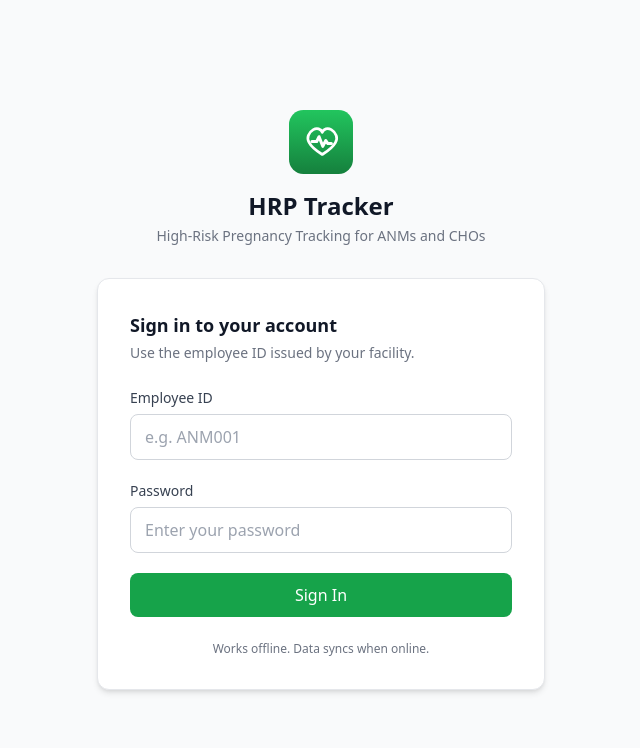
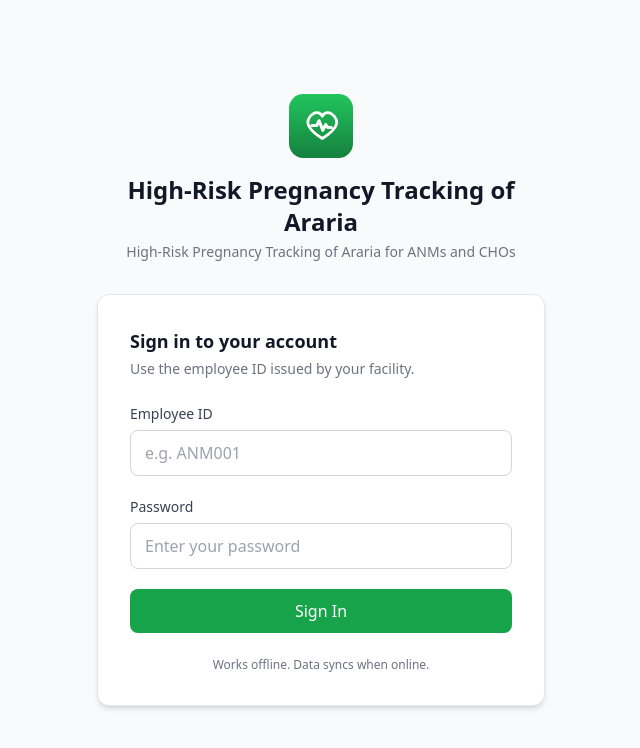
Before and after one commit to adityapandey2002/MATERNAL_HEALTH_HRP, a React (Vite) app in the folder packages/client/: page /login in a window 1280 px wide. Shown: the top 748 px of the page, without its empty margins (319-959 px from the left). Built offline with nearby package versions, Linux system fonts and the light colour scheme; no server answers; what @hrp/shared would draw is missing.

Commit message:
rebrand: High-Risk Pregnancy Tracking of Araria

```diff
--- a/package.json
+++ b/package.json
@@ -2,9 +2,7 @@
   "name": "hrp-tracking-platform",
   "version": "0.0.0",
   "private": true,
-  "workspaces": [
-    "packages/*"
-  ],
+  "workspaces": ["packages/*"],
   "scripts": {
     "dev": "npm run dev --workspaces --if-present",
     "dev:client": "npm run dev --workspace=packages/client",
--- a/packages/client/index.html
+++ b/packages/client/index.html
@@ -4,11 +4,11 @@
     <meta charset="UTF-8" />
     <meta name="viewport" content="width=device-width, initial-scale=1.0, viewport-fit=cover" />
     <meta name="theme-color" content="#16a34a" />
-    <meta name="description" content="High-Risk Pregnancy Tracking for ANMs" />
+    <meta name="description" content="High-Risk Pregnancy Tracking of Araria for ANMs" />
     <link rel="icon" type="image/svg+xml" href="/favicon.svg" />
     <link rel="manifest" href="/manifest.json" />
     <link rel="apple-touch-icon" href="/pwa-192.png" />
-    <title>HRP Tracker</title>
+    <title>High-Risk Pregnancy Tracking of Araria</title>
   </head>
   <body>
     <div id="root"></div>
--- a/packages/client/src/components/Layout.tsx
+++ b/packages/client/src/components/Layout.tsx
@@ -54,7 +54,7 @@ export default function Layout() {
             <BrandMark size={32} variant="compact" title={null} />
             <div className="min-w-0">
               <p className="truncate text-base font-bold leading-tight text-gray-900">
-                HRP Tracker
+                High-Risk Pregnancy Tracking of Araria
               </p>
               <p className="truncate text-xs leading-tight text-gray-500">
                 Maternal Risk Monitoring
--- a/packages/client/src/components/ui/BrandMark.tsx
+++ b/packages/client/src/components/ui/BrandMark.tsx
@@ -13,7 +13,7 @@ interface BrandMarkProps {
 }
 
 /**
- * HRP Tracker brand mark.
+ * High-Risk Pregnancy Tracking of Araria brand mark.
  *
  * A heart outline carrying a monitoring pulse. The pulse is the dominant
  * stroke so the mark reads as "maternal vitals under watch" rather than as a
@@ -22,7 +22,7 @@ interface BrandMarkProps {
 export function BrandMark({
   size = 40,
   variant = "full",
-  title = "HRP Tracker",
+  title = "High-Risk Pregnancy Tracking of Araria",
   className,
 }: BrandMarkProps) {
   const gradientId = `brand-mark-gradient-${variant}`;
@@ -79,7 +79,9 @@ export function BrandLockup({ size = 40, variant = "full", className }: BrandLoc
     <div className={`flex items-center gap-2.5 ${className ?? ""}`}>
       <BrandMark size={size} variant={variant} title={null} />
       <div className="min-w-0">
-        <p className="truncate text-base font-bold leading-tight text-gray-900">HRP Tracker</p>
+        <p className="truncate text-base font-bold leading-tight text-gray-900">
+          High-Risk Pregnancy Tracking of Araria
+        </p>
         <p className="truncate text-xs leading-tight text-gray-500">Maternal Risk Monitoring</p>
       </div>
     </div>
--- a/packages/client/src/pages/Login.tsx
+++ b/packages/client/src/pages/Login.tsx
@@ -32,9 +32,11 @@ export default function LoginPage() {
       <div className="w-full max-w-md">
         <div className="flex flex-col items-center mb-8 text-center">
           <BrandMark size={64} variant="full" />
-          <h1 className="mt-4 text-2xl font-bold text-gray-900">HRP Tracker</h1>
+          <h1 className="mt-4 text-2xl font-bold text-gray-900">
+            High-Risk Pregnancy Tracking of Araria
+          </h1>
           <p className="mt-1 text-sm text-gray-500">
-            High-Risk Pregnancy Tracking for ANMs and CHOs
+            High-Risk Pregnancy Tracking of Araria for ANMs and CHOs
           </p>
         </div>
 
--- a/packages/client/src/pages/Offline.tsx
+++ b/packages/client/src/pages/Offline.tsx
@@ -42,8 +42,8 @@ export default function OfflinePage() {
 
           <h1 className="text-2xl font-bold text-gray-900 mb-2">You're Offline</h1>
           <p className="text-gray-500 mb-6">
-            HRP Tracker works offline. Your data is saved locally and will sync automatically when
-            you're back online.
+            High-Risk Pregnancy Tracking of Araria works offline. Your data is saved locally and
+            will sync automatically when you're back online.
           </p>
 
           <div className="space-y-4 mb-6 p-4 rounded-lg bg-gray-50 text-left">
--- a/packages/client/src/pages/Settings.tsx
+++ b/packages/client/src/pages/Settings.tsx
@@ -182,7 +182,9 @@ export default function SettingsPage() {
                   />
                 </svg>
                 <div>
-                  <h3 className="font-semibold text-gray-900">HRP Tracker</h3>
+                  <h3 className="font-semibold text-gray-900">
+                    High-Risk Pregnancy Tracking of Araria
+                  </h3>
                   <p className="text-sm text-gray-500">Version 0.1.0 (MVP)</p>
                 </div>
               </div>
@@ -206,7 +208,7 @@ export default function SettingsPage() {
               </div>
               <div className="pt-4 border-t border-gray-200">
                 <p className="text-sm text-gray-500">
-                  Built for India's National Health Mission · High-Risk Pregnancy Tracking
+                  Built for India's National Health Mission · High-Risk Pregnancy Tracking of Araria
                 </p>
               </div>
             </div>
--- a/packages/client/src/utils/sw.ts
+++ b/packages/client/src/utils/sw.ts
@@ -12,7 +12,11 @@ export async function registerSW(): Promise<void> {
           newWorker.addEventListener("statechange", () => {
             if (newWorker.state === "installed" && navigator.serviceWorker.controller) {
               console.log("[SW] New version available");
-              if (confirm("A new version of HRP Tracker is available. Reload to update?")) {
+              if (
+                confirm(
+                  "A new version of High-Risk Pregnancy Tracking of Araria is available. Reload to update?"
+                )
+              ) {
                 window.location.reload();
               }
             }
--- a/packages/client/vite.config.ts
+++ b/packages/client/vite.config.ts
@@ -13,9 +13,9 @@ export default defineConfig({
       registerType: "autoUpdate",
       includeAssets: ["favicon.ico", "robots.txt"],
       manifest: {
-        name: "HRP Tracker",
+        name: "High-Risk Pregnancy Tracking of Araria",
         short_name: "HRP",
-        description: "High-Risk Pregnancy Tracking for ANMs",
+        description: "High-Risk Pregnancy Tracking of Araria for ANMs",
         theme_color: "#16a34a",
         background_color: "#ffffff",
         display: "standalone",
```
Also changed, not shown: packages/client/public/manifest.json, 2 other files (tests, documents, lock files or other folders).
